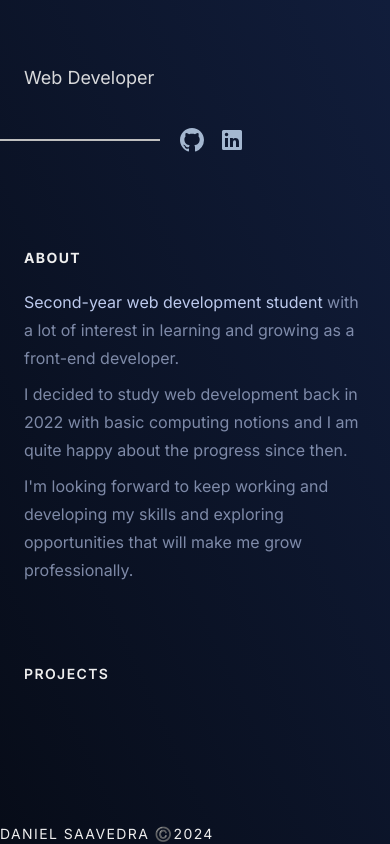
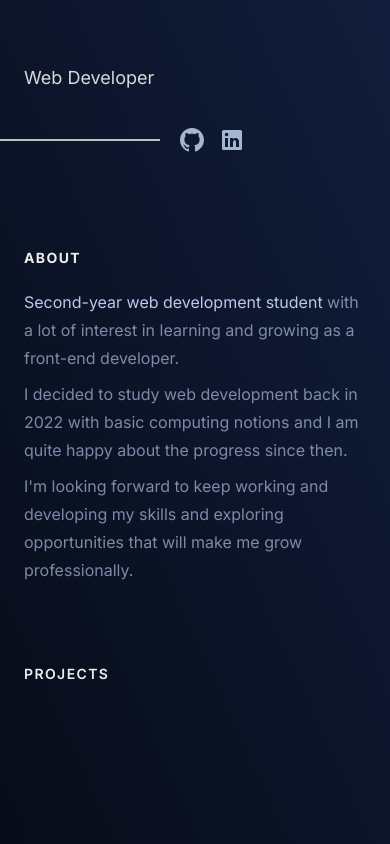
Before and after one commit to kiudev/portfolio-2024, a Next.js app: page / in a window 390 px wide. Built offline with nearby package versions, Linux system fonts and the light colour scheme; no server answers.

Commit message:
:lipstick: Fix page width

```diff
--- a/src/containers/footer-section/index.tsx
+++ b/src/containers/footer-section/index.tsx
@@ -1,6 +1,6 @@
 export default function FooterSection() {
    return (
-      <div className="absolute bottom-0 left-0 text-center text-sm uppercase tracking-widest">
+      <div className="hidden lg:block absolute bottom-0 left-0 text-center text-sm uppercase tracking-widest">
          <p>Daniel Saavedra ©️2024</p>
       </div>
    );
--- a/src/pages/index.tsx
+++ b/src/pages/index.tsx
@@ -33,7 +33,7 @@ export default function Home() {
 
    return (
       <main
-         className={`bg-gradient-to-tr from-blue-800 to-blue-500 text-white-500 min-w-[100dvw] min-h-screen  bg-blue-700 items-center p-6 md:p-10 ${inter.className}`}
+         className={`bg-gradient-to-tr from-blue-800 to-blue-500 text-white-500 min-w-[100%] min-h-[100vh]  bg-blue-700 items-center p-6 md:p-10 ${inter.className}`}
       >
          <div className="block lg:flex lg:justify-center">
             <header className="mt-10 lg:fixed lg:-ml-[700px] lg:h-[90vh]">
```
